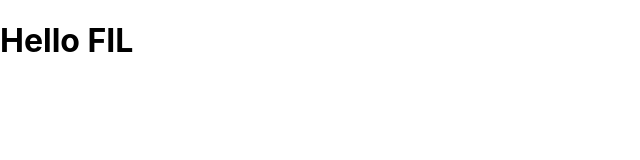
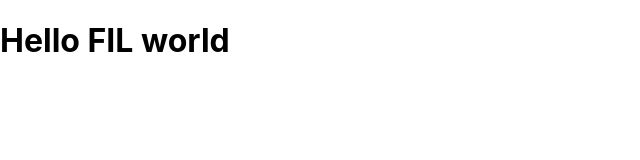
Before and after one commit to lohithmvs/first-react-app, a React (Create React App) app: page / in a window 1280 px wide. Shown: the top 160 px of the page, without its empty margins (0-640 px from the left). Built offline with nearby package versions, Linux system fonts and the light colour scheme.

Commit message:
first change

```diff
--- a/src/App.js
+++ b/src/App.js
@@ -1,4 +1,5 @@
 import './App.css';
 
-const App=()=> <h1>Hello FIL</h1>
+const App=()=> <h1>Hello FIL world
+</h1>
 export default App;
```
